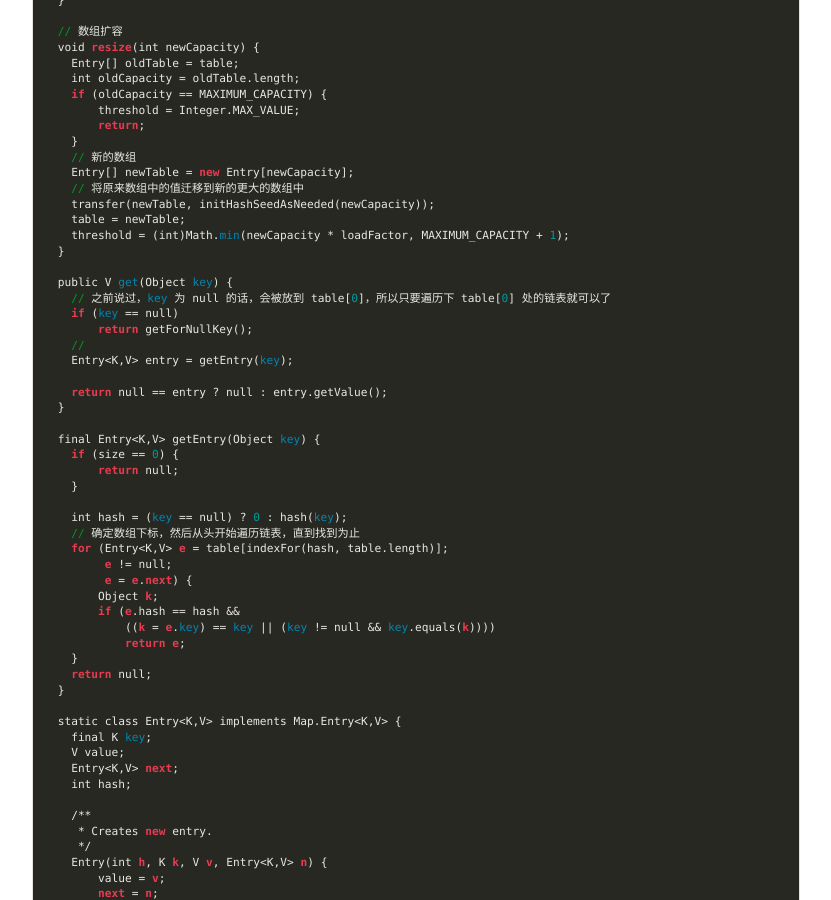
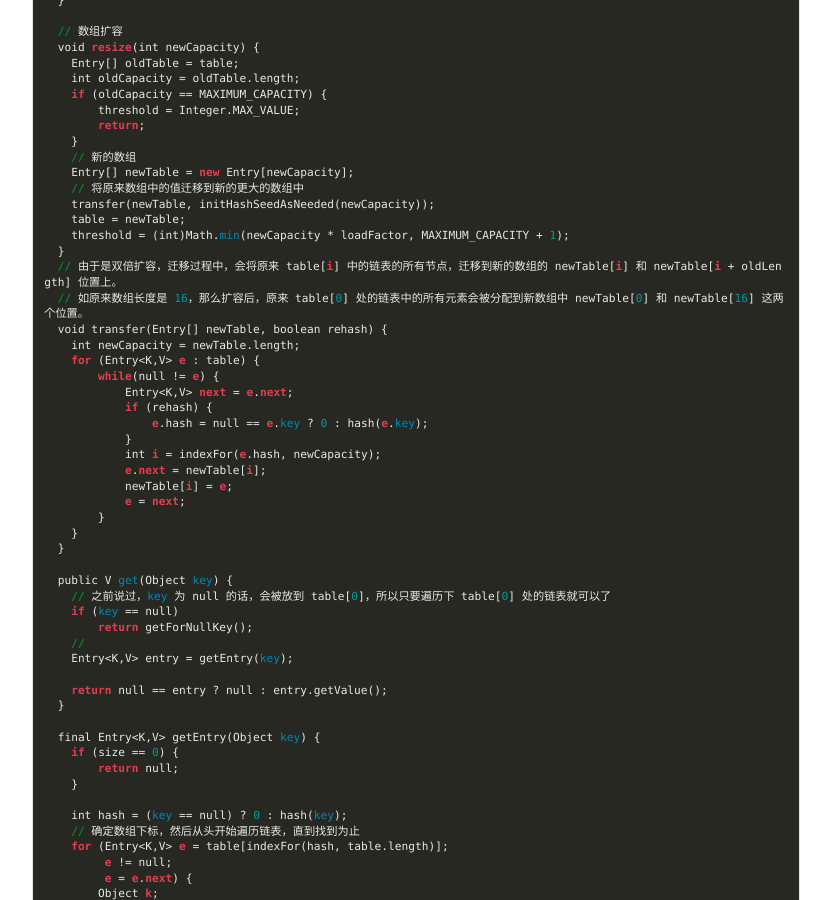
Before and after one commit to junhc/junhc.github.io, a Jekyll site: the page built from _posts/2017-07-16-hashmap.md, in a window 1280 px wide and 900 px high, scrolled down 2793 px. Shown: the whole window, without its empty margins (224-1055 px from the left). Built offline with Jekyll 4.4.1, drawn with Linux system fonts in a browser that asks for light colours; Markdown is read by kramdown in place of the engine named in the settings.

Commit message:
2019-04-18 完成打卡

```diff
--- a/_posts/2017-07-16-hashmap.md
+++ b/_posts/2017-07-16-hashmap.md
@@ -151,6 +151,23 @@ public class HashMap<K,V>
     table = newTable;
     threshold = (int)Math.min(newCapacity * loadFactor, MAXIMUM_CAPACITY + 1);
   }
+  // 由于是双倍扩容，迁移过程中，会将原来 table[i] 中的链表的所有节点，迁移到新的数组的 newTable[i] 和 newTable[i + oldLength] 位置上。
+  // 如原来数组长度是 16，那么扩容后，原来 table[0] 处的链表中的所有元素会被分配到新数组中 newTable[0] 和 newTable[16] 这两个位置。
+  void transfer(Entry[] newTable, boolean rehash) {
+    int newCapacity = newTable.length;
+    for (Entry<K,V> e : table) {
+        while(null != e) {
+            Entry<K,V> next = e.next;
+            if (rehash) {
+                e.hash = null == e.key ? 0 : hash(e.key);
+            }
+            int i = indexFor(e.hash, newCapacity);
+            e.next = newTable[i];
+            newTable[i] = e;
+            e = next;
+        }
+    }
+  }
 
   public V get(Object key) {
     // 之前说过，key 为 null 的话，会被放到 table[0]，所以只要遍历下 table[0] 处的链表就可以了
```
Also changed, not shown: _posts/2017-03-31-Array与List.md (+2 -1 lines), keep.html (+14 -0 lines).
